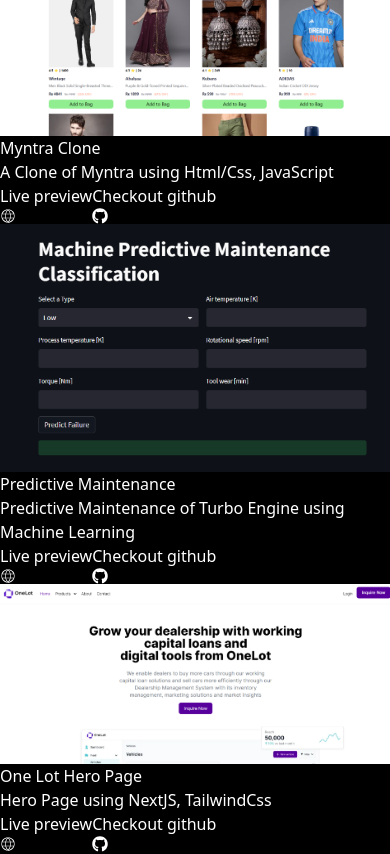
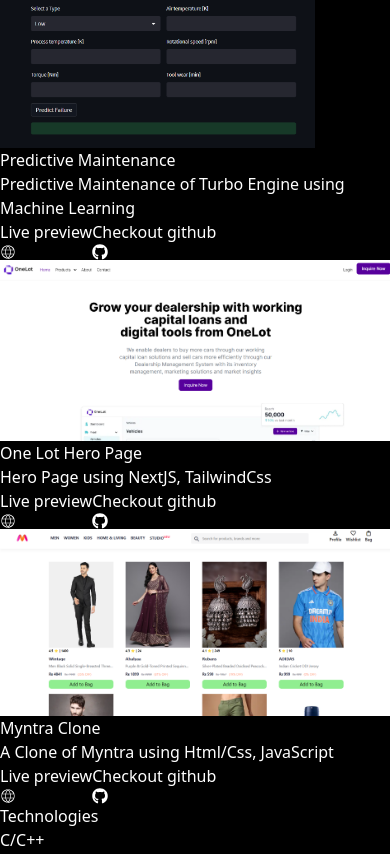
Before and after one commit to jkarthik-2004/Portfolio, a React (Vite) app: page / in a window 390 px wide. Shown: the part 1600-2454 px from the top of the page. Built offline with nearby package versions, Linux system fonts and the light colour scheme.

Commit message:
Update App.jsx

```diff
--- a/src/App.jsx
+++ b/src/App.jsx
@@ -12,7 +12,6 @@
 import { FaLinkedin } from "react-icons/fa6";
 import { CiGlobe } from "react-icons/ci";
 import { IoDocumentAttachOutline } from "react-icons/io5";
-
 
 function App() {
   const [scrolling, setScrolling] = useState(false);
@@ -92,8 +91,8 @@
               <div>
                 <p className="mt-4 text-gray-400">
                   I am a passionate and enthusiastic web developer, currently in
-                  final year of B.Tech in Computer Science and Engineering at Indian
-                  Institute of Information Technology Kottayam, India.
+                  final year of B.Tech in Computer Science and Engineering at
+                  Indian Institute of Information Technology Kottayam, India.
                 </p>
                 <a href="https://github.com/jkarthik-2004" target="_blank">
                   <button
@@ -117,14 +116,17 @@
                     <FaLinkedin className="inline ml-2 mb-1" />
                   </a>
                 </button>
-                 <button type="button" class="text-white bg-gradient-to-br from-pink-500 to-orange-400 hover:bg-gradient-to-bl focus:ring-4 focus:outline-none focus:ring-pink-200 dark:focus:ring-pink-800 font-medium rounded-lg text-sm px-5 py-2.5 text-center me-2 mb-2">
-                <a
+                <button
+                  type="button"
+                  class="text-white bg-gradient-to-br from-pink-500 to-orange-400 hover:bg-gradient-to-bl focus:ring-4 focus:outline-none focus:ring-pink-200 dark:focus:ring-pink-800 font-medium rounded-lg text-sm px-5 py-2.5 text-center me-2 mb-2"
+                >
+                  <a
                     href="https://drive.google.com/file/d/19D635HUZ6250p0K58HDqa1k6SZ4RErC_/view?usp=drive_link"
                     target="_blank"
                   >
                     Resume
                     <IoDocumentAttachOutline className="inline ml-2 mb-1" />
-                     </a>
+                  </a>
                 </button>
               </div>
             </div>
@@ -140,11 +142,11 @@
         </section>
         {/* Projects section */}
         <section id="projects">
+
           <div className="container m-auto px-4 sm:py-12">
             <h2 className="text-2xl font-semibold">Projects</h2>
-            <div className="flex flex-col sm:flex-row gap-10 mt-11">
+            <div className="flex flex-col sm:flex-row gap-5">
               {/* Bricks Estate */}
-
 
               <div className="border border-gray-500 rounded-md p-5 flex-1">
                 <img src={Project1} className="w-full h-auto" />
@@ -156,7 +158,7 @@
                   <a href="https://bricks-estate.onrender.com/" target="_blank">
                     <button class="relative inline-flex items-center justify-center p-0.5 mb-2 me-2 overflow-hidden text-sm font-medium text-gray-900 rounded-lg group bg-gradient-to-br from-purple-600 to-blue-500 group-hover:from-purple-600 group-hover:to-blue-500 hover:text-white dark:text-white focus:ring-4 focus:outline-none focus:ring-blue-300 dark:focus:ring-blue-800">
                       <span class="relative px-5 py-2.5 transition-all ease-in duration-75 bg-white dark:bg-gray-900 rounded-md group-hover:bg-opacity-0">
-                        Live preview <CiGlobe className="inline ml-2 mb-1"/>
+                        Live preview <CiGlobe className="inline ml-2 mb-1" />
                       </span>
                     </button>
                   </a>
@@ -174,22 +176,22 @@
                 </div>
               </div>
 
-
-
               {/* X Clone */}
-
 
               <div className="border border-gray-500 rounded-md p-5 flex-1">
                 <img src={Project2} className="w-full h-auto" />
                 <h3 className="text-2xl font-semibold mt-8">X Clone</h3>
                 <p className="text-gray-400 text-sm mt-2">
-                X(Twitter) Clone using Next.js and Tailwind CSS
+                  X(Twitter) Clone using Next.js and Tailwind CSS
                 </p>
                 <div className="flex mt-20 justify-evenly">
-                  <a href="https://x-clone-gilt-six.vercel.app/" target="_blank">
+                  <a
+                    href="https://x-clone-gilt-six.vercel.app/"
+                    target="_blank"
+                  >
                     <button class="relative inline-flex items-center justify-center p-0.5 mb-2 me-2 overflow-hidden text-sm font-medium text-gray-900 rounded-lg group bg-gradient-to-br from-purple-600 to-blue-500 group-hover:from-purple-600 group-hover:to-blue-500 hover:text-white dark:text-white focus:ring-4 focus:outline-none focus:ring-blue-300 dark:focus:ring-blue-800">
                       <span class="relative px-5 py-2.5 transition-all ease-in duration-75 bg-white dark:bg-gray-900 rounded-md group-hover:bg-opacity-0">
-                        Live preview <CiGlobe className="inline ml-2 mb-1"/>
+                        Live preview <CiGlobe className="inline ml-2 mb-1" />
                       </span>
                     </button>
                   </a>
@@ -212,21 +214,24 @@
 
 
 
+
             <div className="flex flex-col sm:flex-row gap-10 mt-11">
               {/* Film Fusion */}
-
 
               <div className="border border-gray-500 rounded-md p-5 flex-1">
                 <img src={Project3} className="w-full h-auto" />
                 <h3 className="text-2xl font-semibold mt-8">Film Fusion</h3>
                 <p className="text-gray-400 text-sm mt-2">
-                Movie suggestion website using NextJs and TailwindCSS
+                  Movie suggestion website using NextJs and TailwindCSS
                 </p>
                 <div className="flex mt-20 justify-evenly">
-                  <a href="https://film-fusion-zeta.vercel.app/" target="_blank">
+                  <a
+                    href="https://film-fusion-zeta.vercel.app/"
+                    target="_blank"
+                  >
                     <button class="relative inline-flex items-center justify-center p-0.5 mb-2 me-2 overflow-hidden text-sm font-medium text-gray-900 rounded-lg group bg-gradient-to-br from-purple-600 to-blue-500 group-hover:from-purple-600 group-hover:to-blue-500 hover:text-white dark:text-white focus:ring-4 focus:outline-none focus:ring-blue-300 dark:focus:ring-blue-800">
                       <span class="relative px-5 py-2.5 transition-all ease-in duration-75 bg-white dark:bg-gray-900 rounded-md group-hover:bg-opacity-0">
-                        Live preview <CiGlobe className="inline ml-2 mb-1"/>
+                        Live preview <CiGlobe className="inline ml-2 mb-1" />
                       </span>
                     </button>
                   </a>
@@ -244,55 +249,26 @@
                 </div>
               </div>
 
-
-
-              {/* Myntra clone JS */}
+              {/* Predictive Maintenance*/}
 
 
               <div className="border border-gray-500 rounded-md p-5 flex-1">
-                <img src={Project4} className="w-full h-auto" />
-                <h3 className="text-2xl font-semibold mt-8">Myntra Clone</h3>
+              <img src={Project5} className="w-full" style={{ height: '200px' }} />
+
+                <h3 className="text-2xl font-semibold mt-8">
+                  Predictive Maintenance
+                </h3>
                 <p className="text-gray-400 text-sm mt-2">
-                A Clone of Myntra using Html/Css, JavaScript
+                  Predictive Maintenance of Turbo Engine using Machine Learning
                 </p>
-                <div className="flex mt-20 justify-evenly">
-
+                <div className="flex mt-10 justify-evenly">
+                  <a
+                    href="https://predictivemaintenance-team10.streamlit.app/"
+                    target="_blank"
+                  >
                     <button class="relative inline-flex items-center justify-center p-0.5 mb-2 me-2 overflow-hidden text-sm font-medium text-gray-900 rounded-lg group bg-gradient-to-br from-purple-600 to-blue-500 group-hover:from-purple-600 group-hover:to-blue-500 hover:text-white dark:text-white focus:ring-4 focus:outline-none focus:ring-blue-300 dark:focus:ring-blue-800">
                       <span class="relative px-5 py-2.5 transition-all ease-in duration-75 bg-white dark:bg-gray-900 rounded-md group-hover:bg-opacity-0">
-                        Live preview <CiGlobe className="inline ml-2 mb-1"/>
-                      </span>
-                    </button>
-
-                  <a
-                    href="https://github.com/jkarthik-2004/MyntraClone-JS"
-                    target="_blank"
-                  >
-                    <button class="relative inline-flex items-center justify-center p-0.5 mb-2 me-2 overflow-hidden text-sm font-medium text-gray-900 rounded-lg group bg-gradient-to-br from-purple-500 to-pink-500 group-hover:from-purple-500 group-hover:to-pink-500 hover:text-white dark:text-white focus:ring-4 focus:outline-none focus:ring-purple-200 dark:focus:ring-purple-800">
-                      <span class="relative px-5 py-2.5 transition-all ease-in duration-75 bg-white dark:bg-gray-900 rounded-md group-hover:bg-opacity-0">
-                        Checkout github
-                        <FaGithub className="inline ml-2 mb-1" />
-                      </span>
-                    </button>
-                  </a>
-                </div>
-              </div>
-
-
-
-
- {/* predictive */}
-
-              <div className="border border-gray-500 rounded-md p-5 flex-1">
-                <img src={Project5} className="w-full h-auto" />
-                <h3 className="text-2xl font-semibold mt-8">Predictive Maintenance</h3>
-                <p className="text-gray-400 text-sm mt-2">
-                 Predictive Maintenance of Turbo Engine using Machine Learning
-                </p>
-                <div className="flex mt-20 justify-evenly">
-                  <a href="https://predictivemaintenance-team10.streamlit.app/" target="_blank">
-                    <button class="relative inline-flex items-center justify-center p-0.5 mb-2 me-2 overflow-hidden text-sm font-medium text-gray-900 rounded-lg group bg-gradient-to-br from-purple-600 to-blue-500 group-hover:from-purple-600 group-hover:to-blue-500 hover:text-white dark:text-white focus:ring-4 focus:outline-none focus:ring-blue-300 dark:focus:ring-blue-800">
-                      <span class="relative px-5 py-2.5 transition-all ease-in duration-75 bg-white dark:bg-gray-900 rounded-md group-hover:bg-opacity-0">
-                        Live preview <CiGlobe className="inline ml-2 mb-1"/>
+                        Live preview <CiGlobe className="inline ml-2 mb-1" />
                       </span>
                     </button>
                   </a>
@@ -311,20 +287,28 @@
               </div>
 
 
-{/* One-Lot */}
+            </div>
 
 
-              <div className="border border-gray-500 rounded-md p-5 flex-1">
+            <div className="flex flex-col sm:flex-row gap-10 mt-11">
+               {/* One-Lot */}
+
+               <div className="border border-gray-500 rounded-md p-5 flex-1">
                 <img src={Project6} className="w-full h-auto" />
-                <h3 className="text-2xl font-semibold mt-8">One Lot Hero Page</h3>
+                <h3 className="text-2xl font-semibold mt-8">
+                  One Lot Hero Page
+                </h3>
                 <p className="text-gray-400 text-sm mt-2">
                   Hero Page using NextJS, TailwindCss
                 </p>
-                <div className="flex mt-20 justify-evenly">
-                  <a href="https://one-lot-assignment.vercel.app/" target="_blank">
+                <div className="flex mt-10 justify-evenly">
+                  <a
+                    href="https://one-lot-assignment.vercel.app/"
+                    target="_blank"
+                  >
                     <button class="relative inline-flex items-center justify-center p-0.5 mb-2 me-2 overflow-hidden text-sm font-medium text-gray-900 rounded-lg group bg-gradient-to-br from-purple-600 to-blue-500 group-hover:from-purple-600 group-hover:to-blue-500 hover:text-white dark:text-white focus:ring-4 focus:outline-none focus:ring-blue-300 dark:focus:ring-blue-800">
                       <span class="relative px-5 py-2.5 transition-all ease-in duration-75 bg-white dark:bg-gray-900 rounded-md group-hover:bg-opacity-0">
-                        Live preview <CiGlobe className="inline ml-2 mb-1"/>
+                        Live preview <CiGlobe className="inline ml-2 mb-1" />
                       </span>
                     </button>
                   </a>
@@ -342,16 +326,41 @@
                 </div>
               </div>
 
+              {/* Myntra Clone JS */}
+              <div className="border border-gray-500 rounded-md p-5 flex-1">
+                <img src={Project4} className="w-full h-auto" />
+                <h3 className="text-2xl font-semibold mt-8">Myntra Clone</h3>
+                <p className="text-gray-400 text-sm mt-2">
+                  A Clone of Myntra using Html/Css, JavaScript
+                </p>
+                <div className="flex mt-10 justify-evenly">
+                  <button class="relative inline-flex items-center justify-center p-0.5 mb-2 me-2 overflow-hidden text-sm font-medium text-gray-900 rounded-lg group bg-gradient-to-br from-purple-600 to-blue-500 group-hover:from-purple-600 group-hover:to-blue-500 hover:text-white dark:text-white focus:ring-4 focus:outline-none focus:ring-blue-300 dark:focus:ring-blue-800">
+                    <span class="relative px-5 py-2.5 transition-all ease-in duration-75 bg-white dark:bg-gray-900 rounded-md group-hover:bg-opacity-0">
+                      Live preview <CiGlobe className="inline ml-2 mb-1" />
+                    </span>
+                  </button>
+
+                  <a
+                    href="https://github.com/jkarthik-2004/MyntraClone-JS"
+                    target="_blank"
+                  >
+                    <button class="relative inline-flex items-center justify-center p-0.5 mb-2 me-2 overflow-hidden text-sm font-medium text-gray-900 rounded-lg group bg-gradient-to-br from-purple-500 to-pink-500 group-hover:from-purple-500 group-hover:to-pink-500 hover:text-white dark:text-white focus:ring-4 focus:outline-none focus:ring-purple-200 dark:focus:ring-purple-800">
+                      <span class="relative px-5 py-2.5 transition-all ease-in duration-75 bg-white dark:bg-gray-900 rounded-md group-hover:bg-opacity-0">
+                        Checkout github
+                        <FaGithub className="inline ml-2 mb-1" />
+                      </span>
+                    </button>
+                  </a>
+                </div>
+              </div>
+
+
             </div>
+
+
 
           </div>
         </section>
-
-
-
-
-
-
 
         {/* Technoglies section */}
         <section className="py-10" id="technologies">
@@ -419,12 +428,8 @@
             </div>
           </div> */}
 
-
-
-<div className="container m-auto px-4 py-14">
-            <h2 className="text-2xl font-semibold">
-              Technologies
-            </h2>
+          <div className="container m-auto px-4 py-14">
+            <h2 className="text-2xl font-semibold">Technologies</h2>
             <div className="flex flex-col sm:flex-row gap-4 sm:gap-28 mt-12 w-[80%]">
               <div>
                 <p className="font-bold before:w-4 before:h-4 before:bg-gradient-to-t before:from-blue-500 before:to-cyan-500 before:block before:rounded-full before:mt-1 before:-left-6 before:absolute relative left-5">
@@ -433,7 +438,7 @@
               </div>
               <div>
                 <p className="font-bold before:w-4 before:h-4 before:bg-gradient-to-t before:from-blue-500 before:to-cyan-500 before:block before:rounded-full before:mt-1 before:-left-6 before:absolute relative left-5">
-                JavaScript
+                  JavaScript
                 </p>
               </div>
               <div>
@@ -450,12 +455,12 @@
             <div className="flex flex-col sm:flex-row gap-4 sm:gap-36 mt-4 sm:mt-6 w-[80%]">
               <div>
                 <p className="font-bold before:w-4 before:h-4 before:bg-gradient-to-t before:from-blue-500 before:to-cyan-500 before:block before:rounded-full before:mt-1 before:-left-6 before:absolute relative left-5">
-                 Python
+                  Python
                 </p>
               </div>
               <div>
                 <p className="font-bold before:w-4 before:h-4 before:bg-gradient-to-t before:from-blue-500 before:to-cyan-500 before:block before:rounded-full before:mt-1 before:-left-6 before:absolute relative left-5">
-                React Js & Next Js
+                  React Js & Next Js
                 </p>
               </div>
               <div>
@@ -465,11 +470,6 @@
               </div>
             </div>
           </div>
-
-
-
-
-
         </section>
         {/* Additional skills section */}
         <section>
@@ -519,10 +519,6 @@
           </div>
         </section>
 
-
-
-
-
         <section className="py-8" id="aboutme">
           <div className="container m-auto px-4">
             <h2 className="text-2xl font-semibold">About me</h2>
@@ -530,22 +526,26 @@
               <div className="pl-24 relative before:w-4 before:h-4 before:bg-gradient-to-t before:from-blue-500 before:to-cyan-500 before:absolute before:rounded-full before:left-[58px]">
                 <h3 className="absolute left-0 text-lg font-semibold">2021</h3>
                 <p>
-                  Currently pursuing Bachelor of Technology in Computer Science and Engineering at <b>Indian Institute of Information Technology Kottayam</b>, Kerala,  CGPA: 8.14 (2021-2025)
+                  Currently pursuing Bachelor of Technology in Computer Science
+                  and Engineering at{" "}
+                  <b>Indian Institute of Information Technology Kottayam</b>,
+                  Kerala, CGPA: 8.14 (2021-2025)
                 </p>
               </div>
               <div className="pl-24 mt-24 relative before:w-4 before:h-4 before:bg-gradient-to-t before:from-blue-500 before:to-cyan-500 before:absolute before:rounded-full before:left-[58px]">
                 <h3 className="absolute left-0 text-lg font-semibold">2019</h3>
                 <p>
-                  Studied Class 12 at Tirumala Junior College, Rajahmundry, Andhra Pradesh,    Percentage: 98.3% (2019-2021)
+                  Studied Class 12 at Tirumala Junior College, Rajahmundry,
+                  Andhra Pradesh, Percentage: 98.3% (2019-2021)
                 </p>
               </div>
               <div className="pl-24 mt-24 relative before:w-4 before:h-4 before:bg-gradient-to-t before:from-blue-500 before:to-cyan-500 before:absolute before:rounded-full before:left-[58px]">
                 <h3 className="absolute left-0 text-lg font-semibold">2018</h3>
                 <p>
-                Studied Class 10 at Bhashyam Public School, Amalapuram, Andhra Pradesh,    CGPA: 10.0 (2018-2019)
+                  Studied Class 10 at Bhashyam Public School, Amalapuram, Andhra
+                  Pradesh, CGPA: 10.0 (2018-2019)
                 </p>
               </div>
-
             </div>
           </div>
         </section>
```
